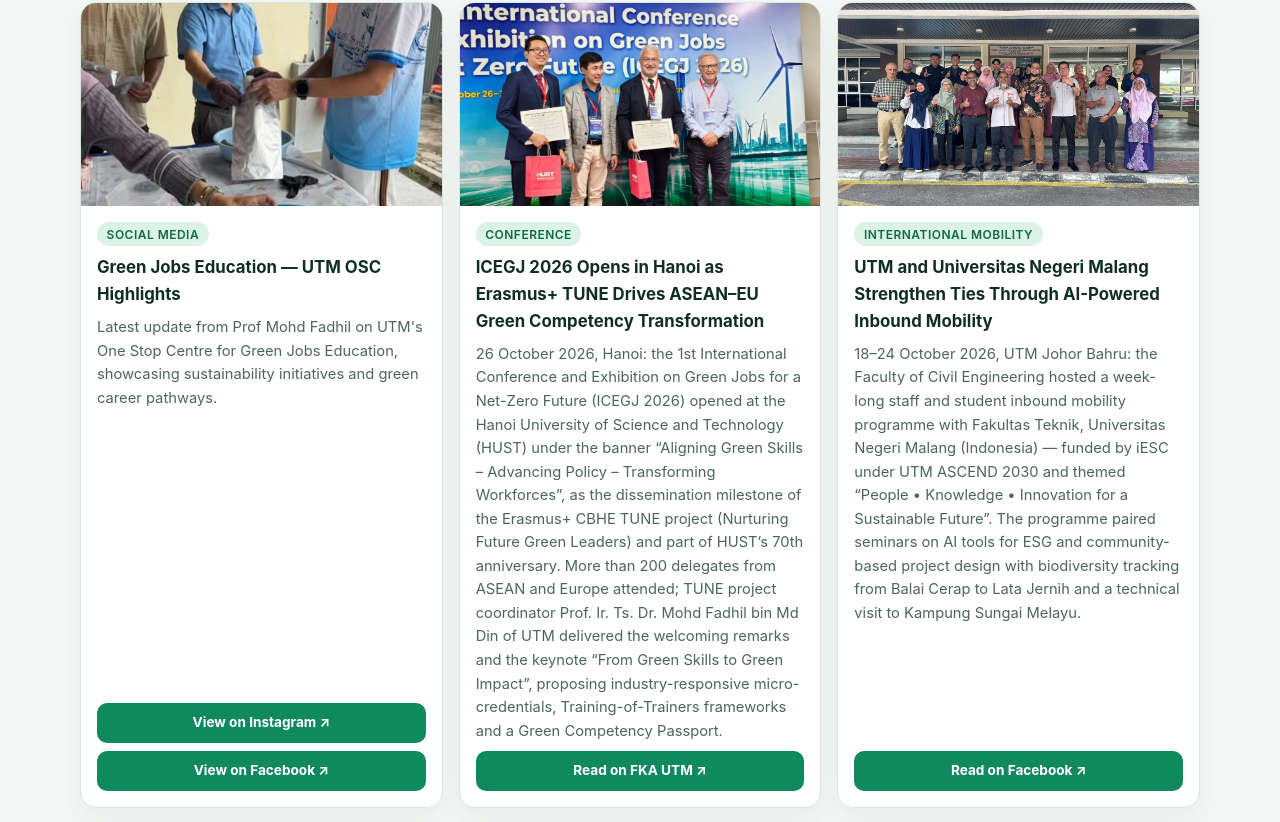
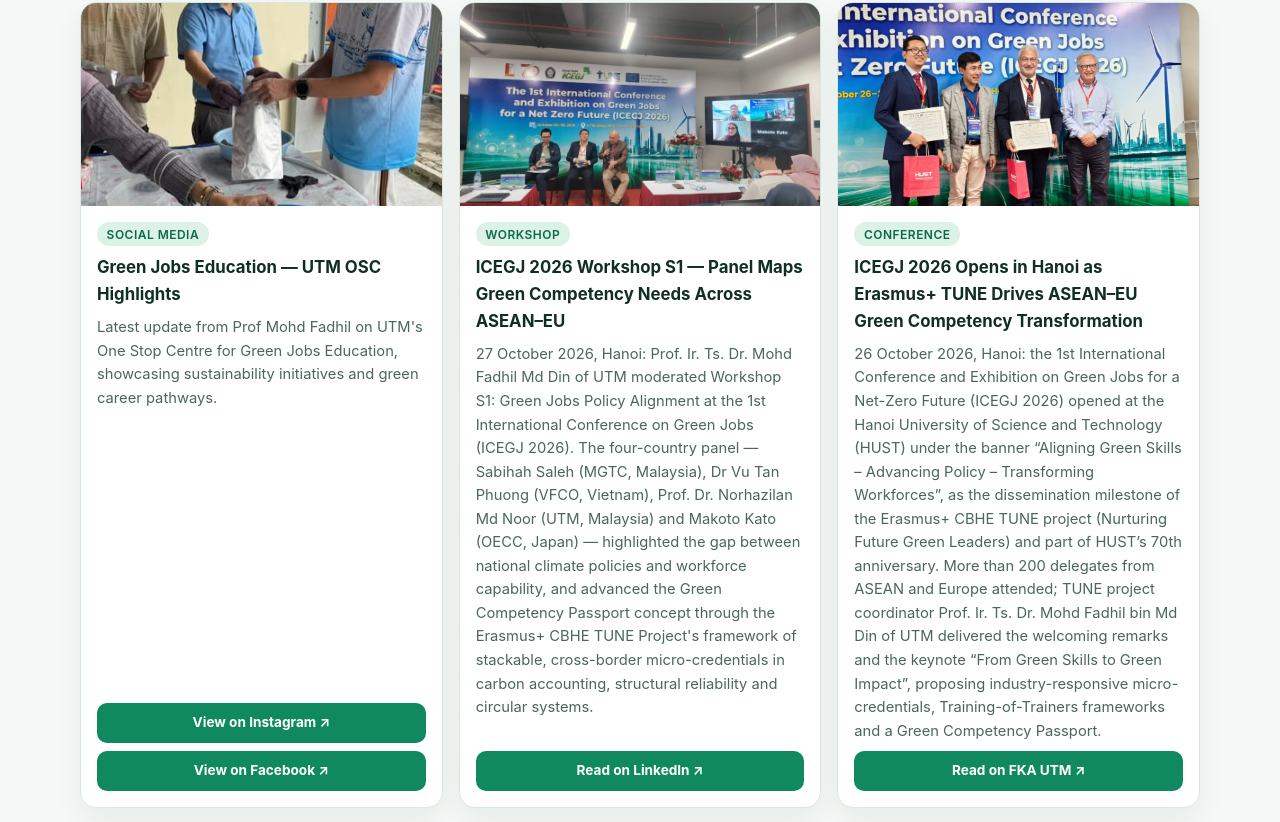
Before and after one commit to sharulhafiz/utm-osc, a plain HTML site: page index.html in a window 1280 px wide. Shown: the part 6678-7500 px from the top of the page. Drawn offline with Linux system fonts and the light colour scheme.

Commit message:
feat(osc): add ICEGJ 2026 Workshop S1 LinkedIn news card (Web-Ops #343)
Insert newest-first after the pinned Social Media card. Source:
LinkedIn post by Prof. Ir. Ts. Dr. Mohd Fadhil Md Din (27 Oct 2026),
covering Workshop S1: Green Jobs Policy Alignment at ICEGJ 2026, Hanoi.

Files changed:
- index.html: +9 lines (one news card)
- src/post14-icegj-s1-panel.jpg: 73,492 bytes (72 KB), from LinkedIn CDN

All facts verified against source; no fabrication.

```diff
--- a/index.html
+++ b/index.html
@@ -554,6 +554,15 @@
             </div>
           </article>
           <article class="card news-card reveal">
+            <div class="news-img"><img src="src/post14-icegj-s1-panel.jpg?v=20261103" alt="Workshop S1 panel at ICEGJ 2026 in Hanoi: four speakers (from left, Sabihah Saleh of MGTC Malaysia, Dr Vu Tan Phuong of VFCO Vietnam, Prof Norhazilan Md Noor of UTM Malaysia, Makoto Kato of OECC Japan) on stage discussing green jobs policy alignment, with ICEGJ and TUNE branding in the background" loading="lazy" /></div>
+            <div class="news-body">
+              <span class="news-tag">Workshop</span>
+              <h3>ICEGJ 2026 Workshop S1 — Panel Maps Green Competency Needs Across ASEAN–EU</h3>
+              <p>27 October 2026, Hanoi: Prof. Ir. Ts. Dr. Mohd Fadhil Md Din of UTM moderated Workshop S1: Green Jobs Policy Alignment at the 1st International Conference on Green Jobs (ICEGJ 2026). The four-country panel — Sabihah Saleh (MGTC, Malaysia), Dr Vu Tan Phuong (VFCO, Vietnam), Prof. Dr. Norhazilan Md Noor (UTM, Malaysia) and Makoto Kato (OECC, Japan) — highlighted the gap between national climate policies and workforce capability, and advanced the Green Competency Passport concept through the Erasmus+ CBHE TUNE Project's framework of stackable, cross-border micro-credentials in carbon accounting, structural reliability and circular systems.</p>
+              <a class="btn btn-primary news-btn" href="https://www.linkedin.com/posts/mohd-fadhil-md-din-6a4b301b1_icegj2026-greenjobs-erasmusplus-ugcPost-7520810561929089024-s2QW/" target="_blank" rel="noopener">Read on LinkedIn ↗</a>
+            </div>
+          </article>
+          <article class="card news-card reveal">
             <div class="news-img"><img src="src/post13-icegj-hanoi.jpg?v=20261030" alt="Four ICEGJ 2026 delegates on the conference stage in Hanoi in front of a backdrop carrying the ICEGJ, TUNE and EU Erasmus+ logos, two of them holding framed honorary certificates and red HUST gift bags" loading="lazy" /></div>
             <div class="news-body">
               <span class="news-tag">Conference</span>
```
Also changed, not shown: src/post14-icegj-s1-panel.jpg (added).
